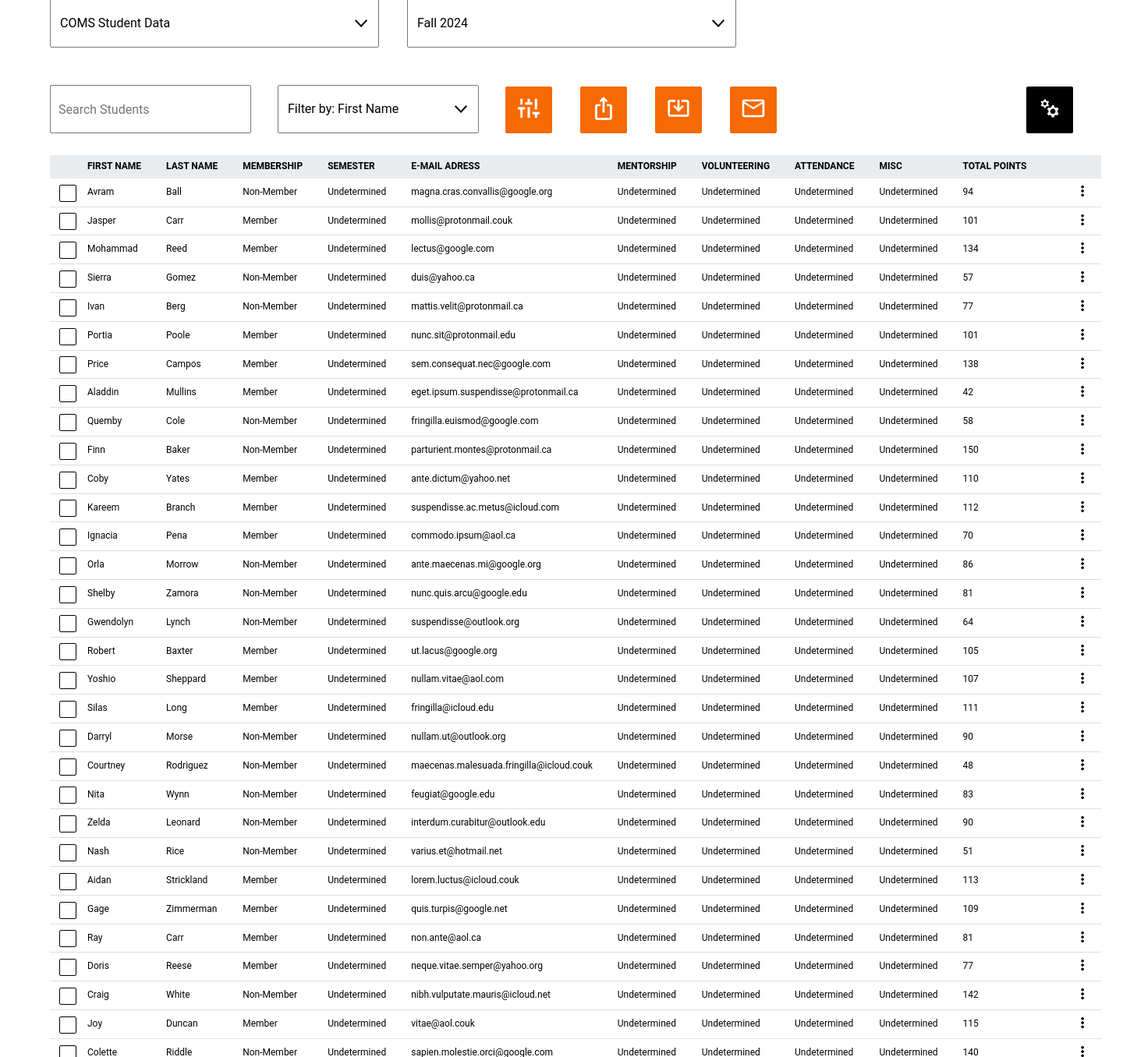
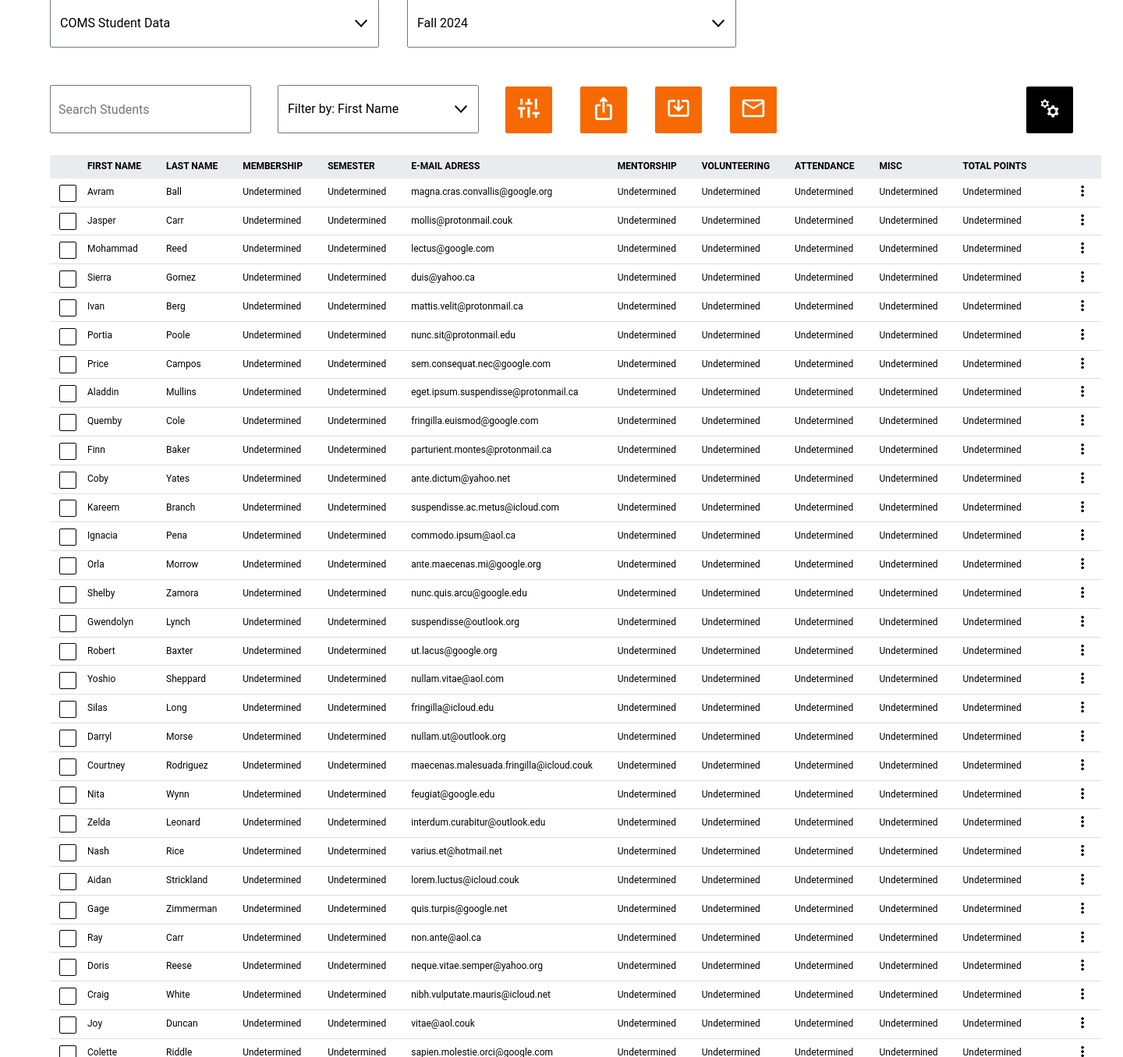
Before and after one commit to Zwork101/consortia, a Flask app: page /admin in a window 1440 px wide. Shown: the part 121-1477 px from the top of the page at 78% size. Run offline with Flask 3, Linux system fonts and the light colour scheme; some web fonts are replaced.

Commit message:
added admin2 for testing purposes.

```diff
--- /dev/null
+++ b/static/js/admin2.js
@@ -0,0 +1,51 @@
+const listProfiles = async () => {
+	const endpoint = "http://localhost:8080/admin/profiles/1";
+	try {
+    	const response = await fetch(endpoint);
+	    if (!response.ok) {
+	      throw new Error(`Response status: ${response.status}`);
+	    }
+
+	    const json = await response.json();
+	    console.log(json);
+      return json
+	 } catch (error) {
+	    console.error(error.message);
+  }
+}
+
+const addTableRows = (rows) => {
+	table = document.getElementById("orgMembers");
+
+  rows.forEach(row => {
+    var newElement = `
+      <tr class="dbTableRow">
+                  <td>
+                      <label class="container">
+                          <input type="checkbox" >
+                          <span class="checkmark"></span>
+                      </label>
+                  </td>
+                  <td>${row['profile']['first_name']}</td>
+                  <td>${row['profile']['last_name']}</td>
+                  <td>Undetermined</td>
+                  <td>Undetermined</td>
+                  <td>${row['profile']['email']}</td>
+                  <td>Undetermined</td>
+                  <td>Undetermined</td>
+                  <td>Undetermined</td>
+                  <td>Undetermined</td>
+                  <td>Undetermined</td>
+                  <td class="dbTablePH"></td>
+                  <td><img src="../static/images/options.png" width="16" /></td>
+              </tr>
+      `
+    table.insertAdjacentHTML( 'beforeend', newElement )
+  });
+
+}
+
+
+listProfiles().then(
+  addTableRows
+)
--- a/templates/database-view-coms.html.j2
+++ b/templates/database-view-coms.html.j2
@@ -1,7 +1,7 @@
 {% extends "base.html.j2" %}
 {% block head %}
 <script src="../static/js/mainjavascript.js"></script>
-<script src="{{ url_for("static", filename="js/admin.js") }}" defer></script>
+<script src="{{ url_for("static", filename="js/admin2.js") }}" defer></script>
 {% endblock %}
 {% block content %}
 {% include "nav.html.j2" %}
```
